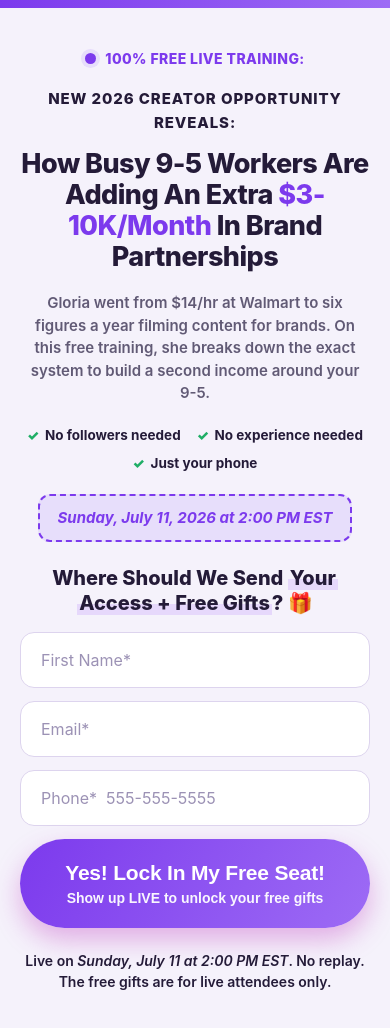
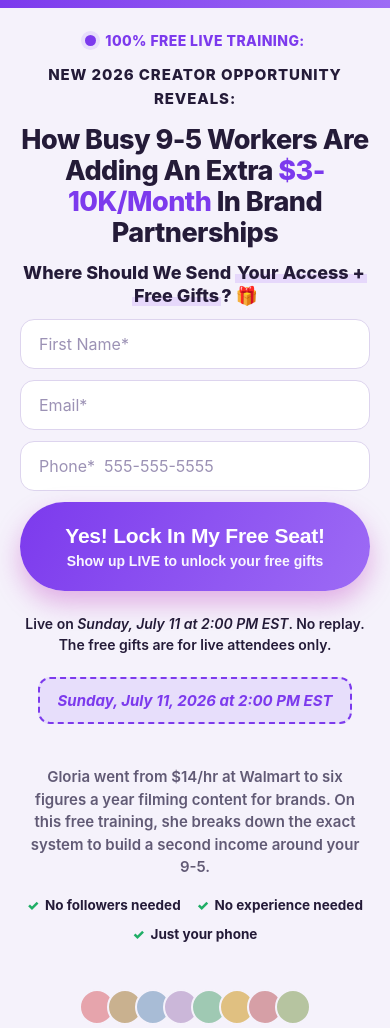
Before and after one commit to williamprodigy-netizen/ugcw-9to5-training, a plain HTML site: page page.html in a window 390 px wide. Shown: the top 1028 px of the page. Drawn offline with Linux system fonts and the light colour scheme.

Commit message:
form + CTA above the fold (reorder hero)

```diff
--- a/page.html
+++ b/page.html
@@ -102,12 +102,15 @@
   .foot .disc{font-size:11.5px;color:#a99bc0;max-width:760px;margin:0 auto;line-height:1.5}
 
   @media(max-width:820px){
-    .headline{font-size:29px;line-height:1.15}
-    .subhead{font-size:15px;line-height:1.5;max-width:340px}
-    .benefits{gap:8px 16px;margin-bottom:20px}
+    .hero{padding:20px 0 16px}
+    .eyebrow{margin-bottom:12px}
+    .headline{font-size:27px;line-height:1.15;margin:0 auto 14px}
+    .subhead{font-size:15px;line-height:1.5;max-width:340px;margin:18px auto 16px}
+    .benefits{gap:8px 16px;margin-bottom:6px}
     .benefits span{font-size:13.5px}
-    .datepill{font-size:15px;padding:10px 18px}
-    .formhead{font-size:20px}
+    .datepill{font-size:15px;padding:10px 18px;margin-top:18px}
+    .formhead{font-size:18px;margin:0 auto 12px}
+    .form input{padding:14px 18px;margin-bottom:11px}
     .cta b{font-size:21px}
     .sec h2,.wall h2,.gifts h2{font-size:26px}
     .cards{grid-template-columns:1fr 1fr}
@@ -191,9 +194,6 @@ const CONFIG = {
     <div class="eyebrow" id="eyebrow"></div>
     <div class="reveal" id="revealLine"></div>
     <h1 class="headline" id="headline"></h1>
-    <p class="subhead" id="subhead"></p>
-    <div class="benefits" id="benefits"></div>
-    <div class="datepill" id="eventDate"></div>
     <div class="formhead" id="formHeading"></div>
     <form class="form" onsubmit="return false">
       <input type="text" placeholder="First Name*">
@@ -202,6 +202,9 @@ const CONFIG = {
       <button class="cta"><b id="ctaText"></b><small id="ctaSub"></small></button>
     </form>
     <div class="fine" id="finePrint"></div>
+    <div class="datepill" id="eventDate" style="margin-top:22px"></div>
+    <p class="subhead" id="subhead"></p>
+    <div class="benefits" id="benefits" style="margin-bottom:6px"></div>
   </div>
 
   <!-- MINI PROOF -->
```
